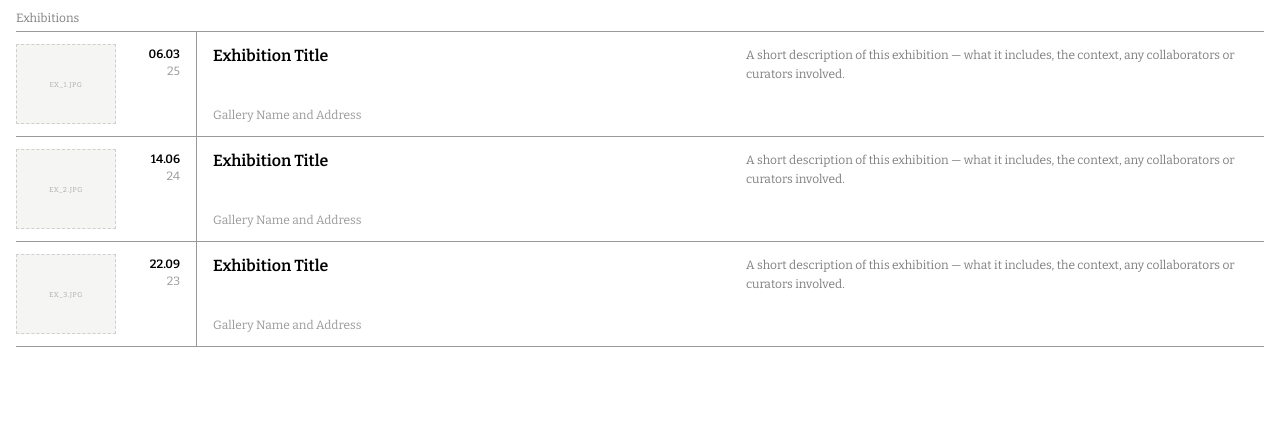
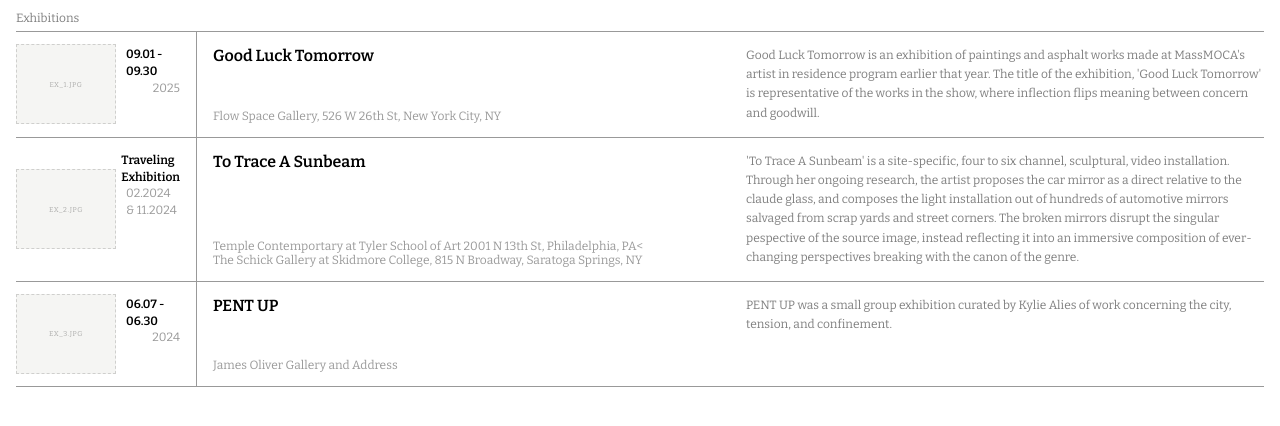
Before and after one commit to mburtw/mburtw, a plain HTML site: page exhibitions.html in a window 1280 px wide. Shown: the part 110-536 px from the top of the page. Drawn offline with nearby package versions, Linux system fonts and the light colour scheme.

Commit message:
Update exhibitions.html

```diff
--- a/exhibitions.html
+++ b/exhibitions.html
@@ -207,17 +207,17 @@
       </div>
       <div class="ex-date-col">
         <!-- ↓ EDIT: Day.Month format and 2-digit year -->
-        <span class="ex-date-day">06.03</span>
-        <span class="ex-date-year">25</span>
+        <span class="ex-date-day">09.01 - 09.30</span>
+        <span class="ex-date-year">2025</span>
       </div>
       <div class="ex-main-col">
         <!-- ↓ EDIT: Exhibition title and gallery/address -->
-        <span class="ex-title">Exhibition Title</span>
-        <span class="ex-gallery">Gallery Name and Address</span>
+        <span class="ex-title">Good Luck Tomorrow</span>
+        <span class="ex-gallery">Flow Space Gallery, 526 W 26th St, New York City, NY</span>
       </div>
       <div class="ex-desc-col">
         <!-- ↓ EDIT: Short description -->
-        <span class="ex-desc">A short description of this exhibition — what it includes, the context, any collaborators or curators involved.</span>
+        <span class="ex-desc">Good Luck Tomorrow is an exhibition of paintings and asphalt works made at MassMOCA's artist in residence program earlier that year. The title of the exhibition, 'Good Luck Tomorrow' is representative of the works in the show, where inflection flips meaning between concern and goodwill.</span>
       </div>
     </a>
 
@@ -226,15 +226,15 @@
         <div class="ex-thumb-ph"><span>Ex_2.jpg</span></div>
       </div>
       <div class="ex-date-col">
-        <span class="ex-date-day">14.06</span>
-        <span class="ex-date-year">24</span>
+        <span class="ex-date-day">Traveling Exhibition</span>
+        <span class="ex-date-year">02.2024 & 11.2024</span>
       </div>
       <div class="ex-main-col">
-        <span class="ex-title">Exhibition Title</span>
-        <span class="ex-gallery">Gallery Name and Address</span>
+        <span class="ex-title">To Trace A Sunbeam</span>
+        <span class="ex-gallery">Temple Contemportary at Tyler School of Art 2001 N 13th St, Philadelphia, PA< <br> The Schick Gallery at Skidmore College, 815 N Broadway, Saratoga Springs, NY </span>
       </div>
       <div class="ex-desc-col">
-        <span class="ex-desc">A short description of this exhibition — what it includes, the context, any collaborators or curators involved.</span>
+        <span class="ex-desc">'To Trace A Sunbeam' is a site-specific, four to six channel, sculptural, video installation. Through her ongoing research, the artist proposes the car mirror as a direct relative to the claude glass, and composes the light installation out of hundreds of automotive mirrors salvaged from scrap yards and street corners. The broken mirrors disrupt the singular pespective of the source image, instead reflecting it into an immersive composition of ever-changing perspectives breaking with the canon of the genre.</span>
       </div>
     </a>
 
@@ -243,15 +243,15 @@
         <div class="ex-thumb-ph"><span>Ex_3.jpg</span></div>
       </div>
       <div class="ex-date-col">
-        <span class="ex-date-day">22.09</span>
-        <span class="ex-date-year">23</span>
+        <span class="ex-date-day">06.07 - 06.30</span>
+        <span class="ex-date-year">2024</span>
       </div>
       <div class="ex-main-col">
-        <span class="ex-title">Exhibition Title</span>
-        <span class="ex-gallery">Gallery Name and Address</span>
+        <span class="ex-title">PENT UP</span>
+        <span class="ex-gallery">James Oliver Gallery and Address</span>
       </div>
       <div class="ex-desc-col">
-        <span class="ex-desc">A short description of this exhibition — what it includes, the context, any collaborators or curators involved.</span>
+        <span class="ex-desc">PENT UP was a small group exhibition curated by Kylie Alies of work concerning the city, tension, and confinement.</span>
       </div>
     </a>
 
```
